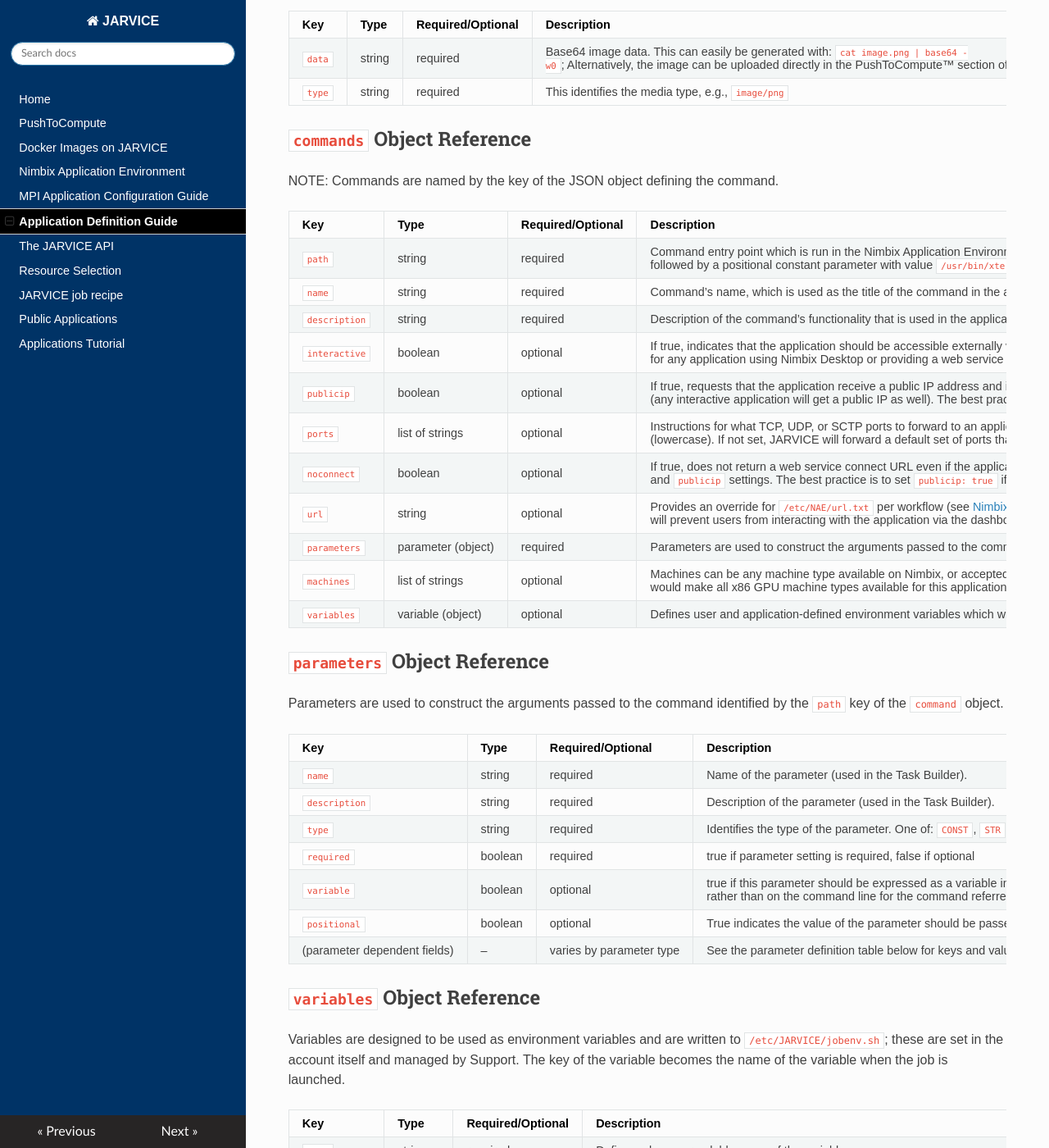
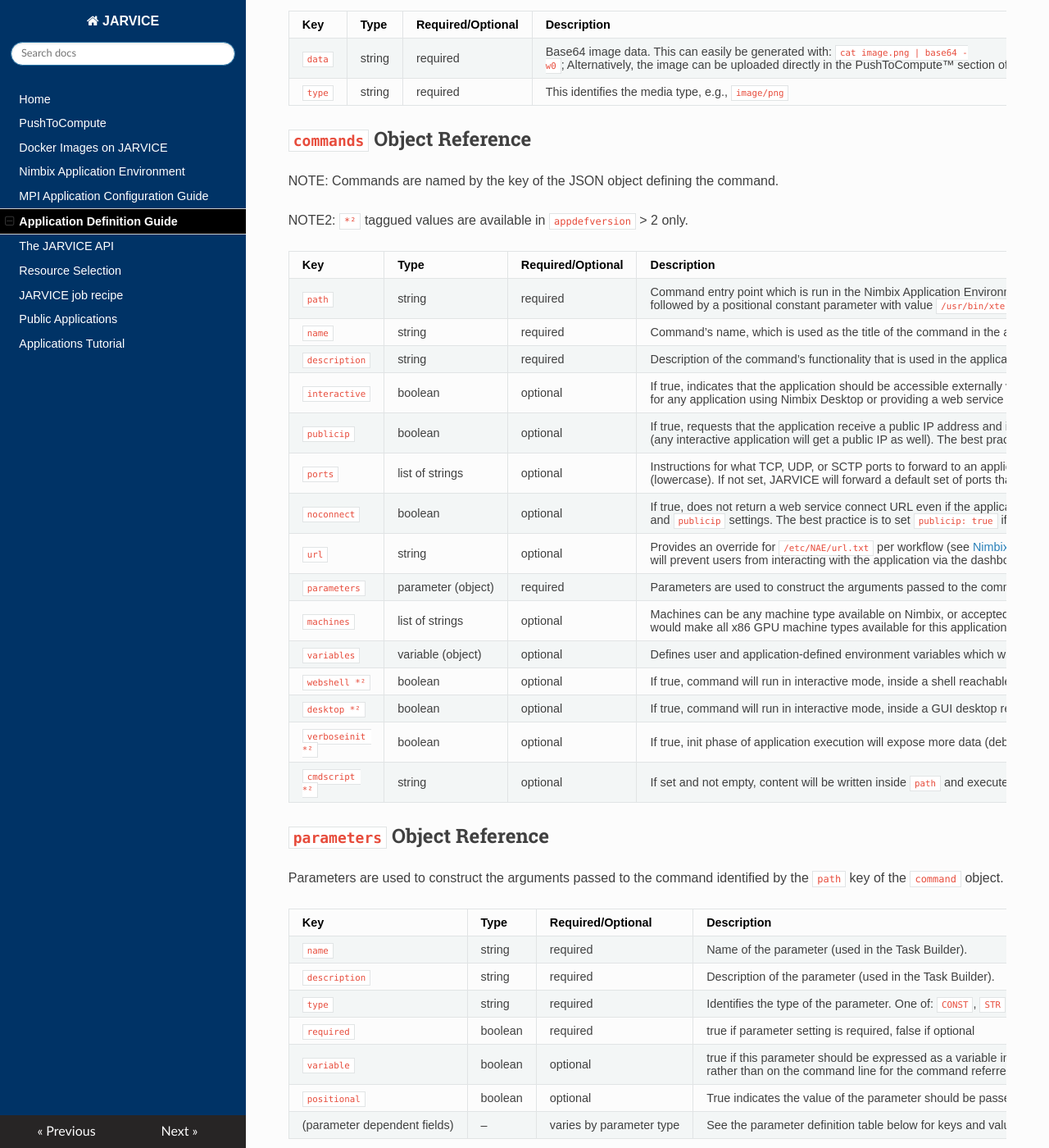
Before and after one commit to nimbix/jardoc, an MkDocs documentation site: the page built from docs/appdef.md, in a window 1280 px wide and 1400 px high, scrolled down 2271 px. Shown: the whole window at 82% size. Built offline with MkDocs 1.6.1, drawn with Linux system fonts in a browser that asks for light colours; nearby versions of some CDN libraries; some of the changed text lies outside the part shown.

```diff
--- a/docs/appdef.md
+++ b/docs/appdef.md
@@ -76,6 +76,8 @@ Key|Type|Required/Optional|Description
 
 NOTE: Commands are named by the key of the JSON object defining the command.
 
+NOTE2: `*²` taggued values are available in `appdefversion` > 2 only.
+
 Key|Type|Required/Optional|Description
 ---|---|---|---
 `path`|string|required|Command entry point which is run in the Nimbix Application Environment when the application starts. For a graphical application, this could be `/usr/local/bin/nimbix_desktop` followed by a positional constant parameter with value `/usr/bin/xterm`; For a batch application, this could be the path to a batch script.  Be sure to use a full path here, not just an executable name that you assume to be in `${PATH}`.
@@ -89,6 +91,10 @@ Key|Type|Required/Optional|Description
 `parameters`|parameter (object)|required|Parameters are used to construct the arguments passed to the command identified by the `path` key of the command argument.  If the command takes no parameters, this key should still be included and set to `{}`
 `machines`|list of strings|optional|Machines can be any machine type available on Nimbix, or accepted lazy expansions. For example, `ng*` would make all x86 GPU machine types available for this application. Including machines in this section overrides the machines defined in global scope and apply specifically to a given command, allowing differnet commands to offer different machine types to run on
 `variables`|variable (object)|optional|Defines user and application-defined environment variables which will be available in `etc/JARVICE/jobenv.sh`.  These variables are set at the account level by Support and not user managed.
+`webshell *²`|boolean|optional| If true, command will run in interactive mode, inside a shell reachable through http via JXE web interface.
+`desktop *²`|boolean|optional| If true, command will run in interactive mode, inside a GUI desktop reachable through http via JXE web interface. Note that this assumes jarvice-desktop was setup properly inside application image (see https://github.com/nimbix/jarvice-desktop).
+`verboseinit *²`|boolean|optional| If true, init phase of application execution will expose more data (debug usage mainly).
+`cmdscript *²`|string|optional| If set and not empty, content will be written inside `path` and executed. `cmdscript` string can be a single line script, or a base64 encoded script (allowing large and/or multilines scripts, base64 is auto-detected).
 
 ## `parameters` Object Reference
 
@@ -137,13 +143,17 @@ NOTE:
 
 Each parameter type accepts multiple values. Some values are generic to all:
 
-| Value       | Type    |  Mandatory | Description | Default |
-|-------------|---------|:----------:|-------------|---------|
-| name        | string  | *          | Value name | |
-| description | string  | *          | Value description | |
-| positional  | boolean |            | If value should be passed ordered as in AppDef file | true |
-| required    | boolean | *          | If value is required (implicitely true for CONST type) | |
-| variable    | boolean |            | If element should be provided by /etc/JARVICE/jobenv.sh instead of passed as argument | false |
+NOTE2: `*²` taggued values are available in `appdefversion` > 2 only.
+
+| Value         | Type    |  Mandatory | Description | Default |
+|---------------|---------|:----------:|-------------|---------|
+| `name`        | string  | *          | Value name | |
+| `description` | string  | *          | Value description | |
+| `positional`  | boolean |            | If value should be passed ordered as in AppDef file | true |
+| `required`    | boolean | *          | If value is required (implicitely true for CONST type) | |
+| `variable`    | boolean |            | If element should be provided by /etc/JARVICE/jobenv.sh instead of passed as argument | false |
+| `if *²`       | array of strings |            | List of boolean values that need to be **all** `true` so that this parameter is present at execution | |
+| `ifnot *²`    | array of strings |            | List of boolean values that need to be **all** `false` so that this parameter is present at execution | |
 
 ### CONST
 
```
Also changed, not shown: docs/apps_tutorial.md (+3 -1 lines), docs/docker.md (+1 -1 lines), docs/nae.md (+1 -1 lines).
